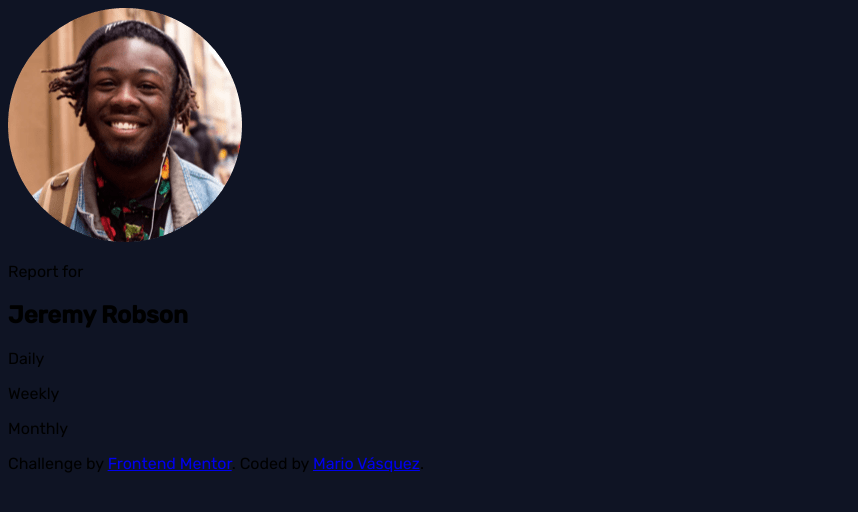
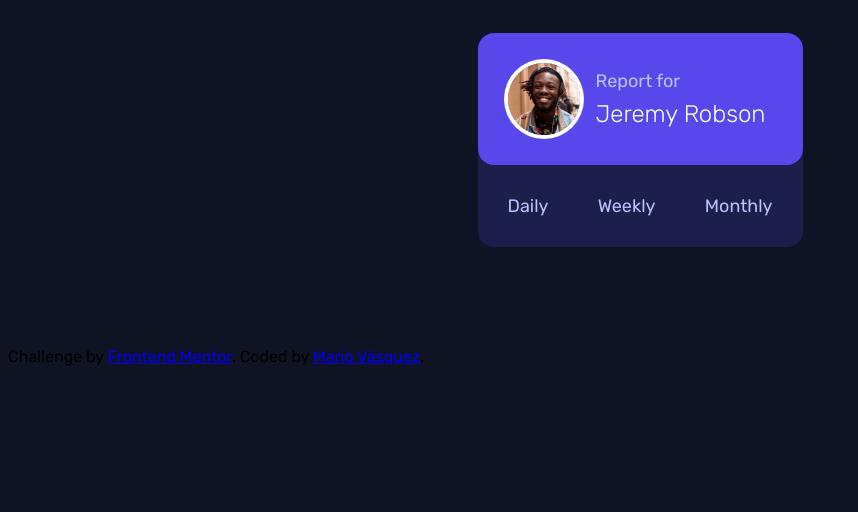
Before and after one commit to mariovasquez/frontendmentor__time-tracking-dashboard, a plain HTML site: page index.html in a window 1280 px wide. Shown: the whole page, without its empty margins (0-858 px from the left). Drawn offline with Linux system fonts and the light colour scheme.

Commit message:
Update main card

```diff
--- a/index.html
+++ b/index.html
@@ -14,11 +14,11 @@
   <title>Frontend Mentor | Time tracking dashboard</title>
 </head>
 <body class="body">
-  <main>
+  <main class="main">
     <section class="section section__main-card">
       <div class="container container__main-card">
         <div class="main-card__img-profile">
-          <img src="./images/image-jeremy.png" alt="Image Profile" />
+          <img src="./images/image-jeremy.png" alt="Image Profile" width="72" height="72"/>
         </div>
         <div class="main-card__name">
           <p class="card__paragraph">Report for</p>
@@ -26,9 +26,9 @@
         </div>
       </div>
       <div class="container container__main-subcard">
-        <p class="card__paragraph">Daily</p>
-        <p class="card__paragraph">Weekly</p>
-        <p class="card__paragraph">Monthly</p>
+        <p class="card__paragraph card__paragraph--active-state">Daily</p>
+        <p class="card__paragraph card__paragraph--active-state">Weekly</p>
+        <p class="card__paragraph card__paragraph--active-state">Monthly</p>
       </div>
     </section>
     <section class="section section__cards"></section>
--- a/styles/scss/index.scss
+++ b/styles/scss/index.scss
@@ -1,3 +1,10 @@
 .body{
     background-color: var(--very-dark-blue);
 }
+
+.main{
+    display: flex;
+    flex-direction: column;
+    align-items: center;
+    justify-content: center;
+}
--- a/styles/scss/modules/_card.scss
+++ b/styles/scss/modules/_card.scss
@@ -0,0 +1,37 @@
+.card{
+    &__name{
+        margin: 0;
+        font-weight: 300;
+        font-size: 24px;
+        color: white;
+    }
+
+    &__paragraph{
+        margin: 0;
+        color: var(--pale-blue);
+        font-size: 18px;
+
+        &--active-state{
+            cursor: pointer;
+
+            &:hover{
+                color: white;
+            }
+        }
+    }
+}
+
+.main-card{
+    &__img-profile{
+        width: 72px;
+        height: 72px;
+        border-radius: 50px;
+        box-shadow: 0 0 0 0.25rem white;
+    }
+
+    &__name{
+        display: flex;
+        flex-direction: column;
+        gap: 0.5rem;
+    }
+}
--- a/styles/scss/modules/_sections.scss
+++ b/styles/scss/modules/_sections.scss
@@ -0,0 +1,32 @@
+.section{
+    display: flex;
+    flex-direction: column;
+    justify-content: center;
+    align-items: center;
+    padding: 25px;
+}
+
+.container{
+    &__main-card{
+        z-index: 10;
+        display: flex;
+        align-items: center;
+        width: 265px;
+        background-color: var(--blue);
+        padding: 30px;
+        gap: 1rem;
+        border-radius: 1rem;
+    }
+    &__main-subcard{
+        z-index: 5;
+        display: flex;
+        align-items: center;
+        justify-content: space-between;
+        width: 265px;
+        background-color: var(--dark-blue);
+        padding: 55px 30px 30px 30px;
+        gap: 1rem;
+        border-radius: 0 0 1rem 1rem;
+        transform: translateY(-25px);
+    }
+}
```
Also changed, not shown: styles/css/index.css, styles/css/library.css, 2 other files.
